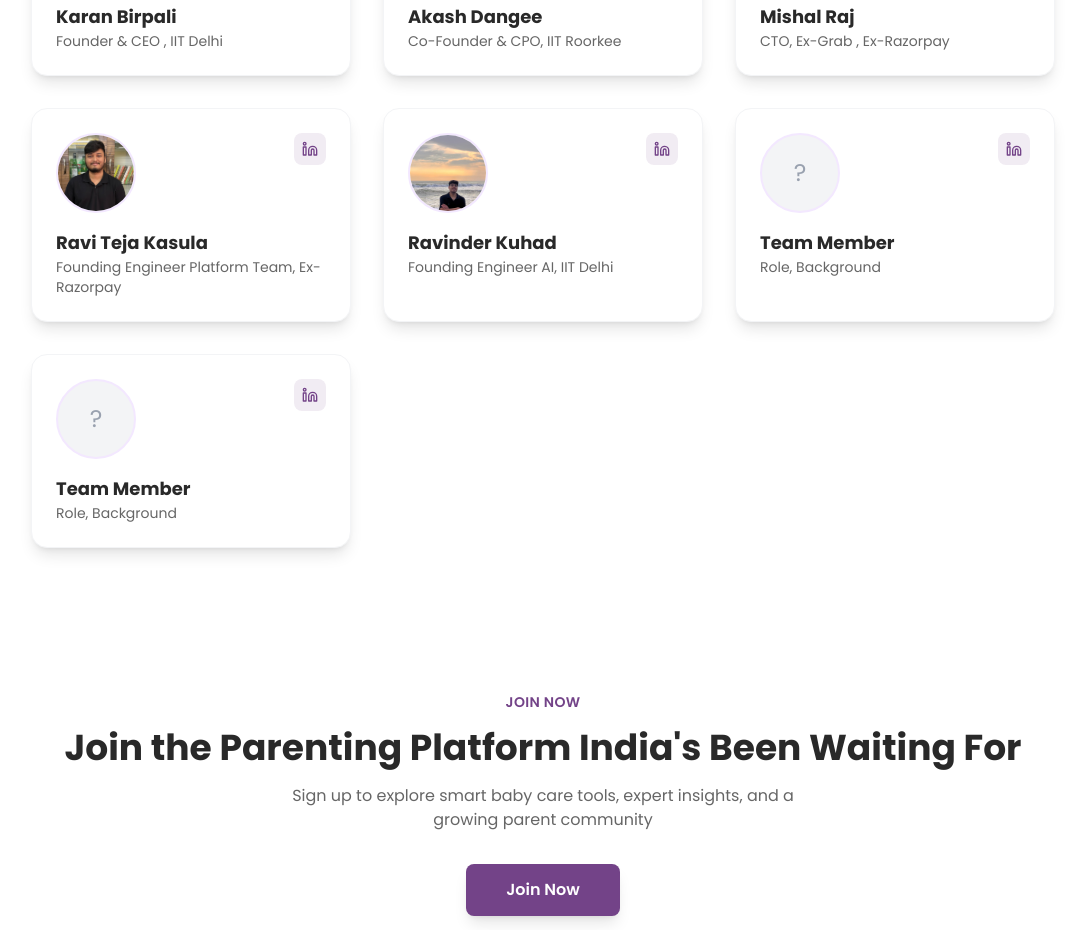
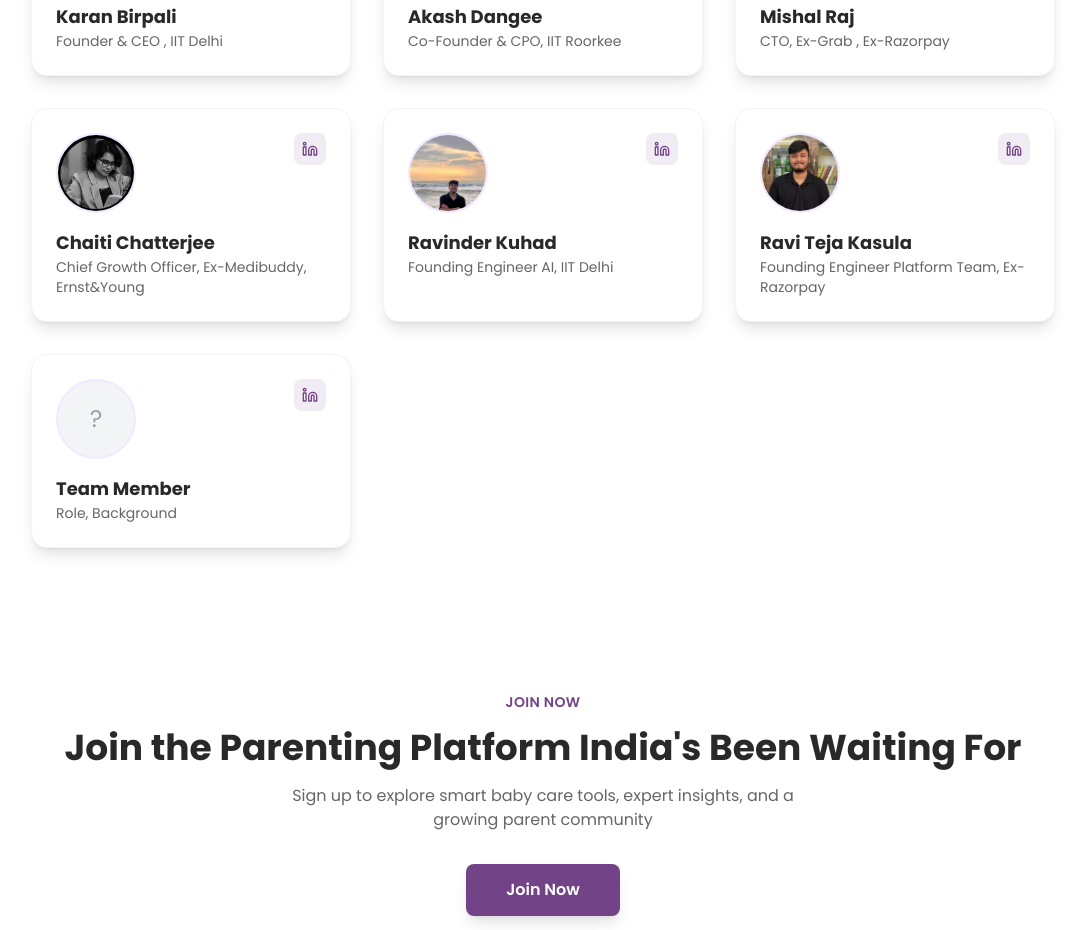
Before and after one commit to ravinderkuhad-pukaar/ui-pukaar-ai-testing, a React (Vite) app: page /about-us in a window 1280 px wide. Shown: the part 2240-3170 px from the top of the page, without its empty margins (97-1181 px from the left). Built offline with nearby package versions, Linux system fonts and the light colour scheme.

Commit message:
adding chaiti

```diff
--- a/src/components/Layout/Footer.jsx
+++ b/src/components/Layout/Footer.jsx
@@ -50,7 +50,12 @@ const Footer = () => {
 
                         {/* Right Side Links */}
                         <div className="flex flex-wrap items-center justify-center gap-4 sm:gap-6">
-                            <a href="mailto:admin@prakarann.com" className="text-white text-xs sm:text-sm hover:text-white/80 transition-colors">
+                            <a
+                                href="https://api.whatsapp.com/send?phone=918427698641"
+                                target="_blank"
+                                rel="noopener noreferrer"
+                                className="text-white text-xs sm:text-sm hover:text-white/80 transition-colors"
+                            >
                                 Contact us
                             </a>
                             <a
--- a/src/pages/AboutUs.jsx
+++ b/src/pages/AboutUs.jsx
@@ -239,7 +239,7 @@ const AboutUs = () => {
                             </div>
                         </motion.div>
 
-                        {/* Member 4 - Ravi Teja */}
+                        {/* Member 4 - Chaiti */}
                         <motion.div
                             initial={{ opacity: 0, y: 30 }}
                             whileInView={{ opacity: 1, y: 0 }}
@@ -249,10 +249,10 @@ const AboutUs = () => {
                         >
                             <div className="flex items-start justify-between mb-3 sm:mb-4">
                                 <div className="w-16 h-16 sm:w-20 sm:h-20 rounded-full overflow-hidden border-2 border-purple-100">
-                                    <img src="/images/ravi.jpeg" alt="Ravi Teja Kasula" className="w-full h-full object-cover object-top" />
+                                    <img src="/images/chaiti.png" alt="Chaiti Chatterjee" className="w-full h-full object-cover object-top" />
                                 </div>
                                 <a
-                                    href="https://in.linkedin.com/in/ravi-teja-kasula-0882a9230"
+                                    href="https://www.linkedin.com/in/chaiti-chatterjee-804881159/"
                                     target="_blank"
                                     rel="noopener noreferrer"
                                     className="w-7 h-7 sm:w-8 sm:h-8 bg-primary/10 rounded-lg flex items-center justify-center text-primary hover:bg-primary hover:text-white transition-colors"
@@ -261,8 +261,8 @@ const AboutUs = () => {
                                 </a>
                             </div>
                             <div className="text-left">
-                                <h3 className="text-base sm:text-lg font-bold text-[#292929]">Ravi Teja Kasula</h3>
-                                <p className="text-[#666666] text-xs sm:text-sm">Founding Engineer Platform Team, Ex-Razorpay</p>
+                                <h3 className="text-base sm:text-lg font-bold text-[#292929]">Chaiti Chatterjee</h3>
+                                <p className="text-[#666666] text-xs sm:text-sm">Chief Growth Officer, Ex-Medibuddy, Ernst&Young</p>
                             </div>
                         </motion.div>
 
@@ -293,7 +293,7 @@ const AboutUs = () => {
                             </div>
                         </motion.div>
 
-                        {/* Member 6 - Placeholder */}
+                        {/* Member 6 - Ravi Teja */}
                         <motion.div
                             initial={{ opacity: 0, y: 30 }}
                             whileInView={{ opacity: 1, y: 0 }}
@@ -302,19 +302,21 @@ const AboutUs = () => {
                             className="bg-white rounded-xl sm:rounded-2xl p-4 sm:p-6 shadow-lg border border-gray-100 hover:shadow-xl transition-shadow"
                         >
                             <div className="flex items-start justify-between mb-3 sm:mb-4">
-                                <div className="w-16 h-16 sm:w-20 sm:h-20 rounded-full overflow-hidden border-2 border-purple-100 bg-gray-100 flex items-center justify-center">
-                                    <span className="text-2xl text-gray-400">?</span>
+                                <div className="w-16 h-16 sm:w-20 sm:h-20 rounded-full overflow-hidden border-2 border-purple-100">
+                                    <img src="/images/ravi.jpeg" alt="Ravi Teja Kasula" className="w-full h-full object-cover object-top" />
                                 </div>
                                 <a
-                                    href="#"
+                                    href="https://in.linkedin.com/in/ravi-teja-kasula-0882a9230"
+                                    target="_blank"
+                                    rel="noopener noreferrer"
                                     className="w-7 h-7 sm:w-8 sm:h-8 bg-primary/10 rounded-lg flex items-center justify-center text-primary hover:bg-primary hover:text-white transition-colors"
                                 >
                                     <Linkedin size={14} className="sm:w-4 sm:h-4" />
                                 </a>
                             </div>
                             <div className="text-left">
-                                <h3 className="text-base sm:text-lg font-bold text-[#292929]">Team Member</h3>
-                                <p className="text-[#666666] text-xs sm:text-sm">Role, Background</p>
+                                <h3 className="text-base sm:text-lg font-bold text-[#292929]">Ravi Teja Kasula</h3>
+                                <p className="text-[#666666] text-xs sm:text-sm">Founding Engineer Platform Team, Ex-Razorpay</p>
                             </div>
                         </motion.div>
 
```
Also changed, not shown: public/images/chaiti.png (added).
